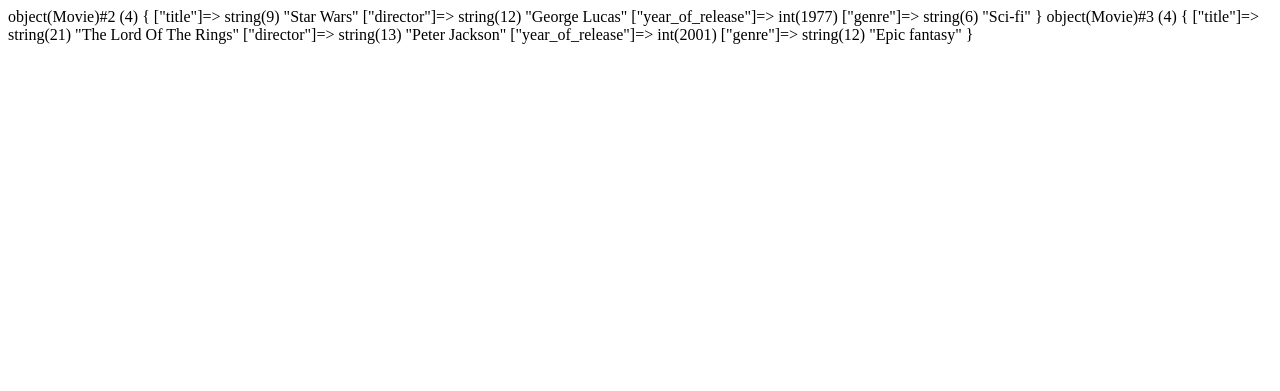
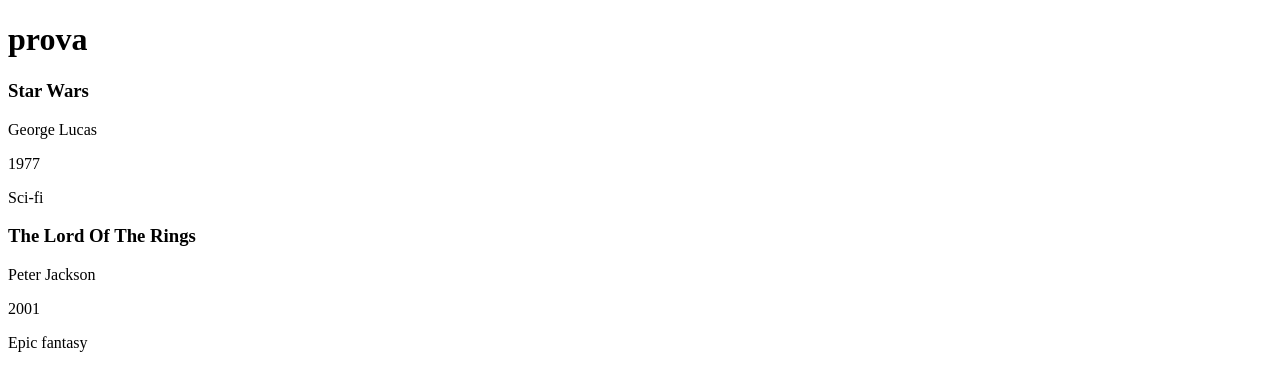
Before and after one commit to MonicaDeBona/php-oop-1, a PHP site: page / in a window 1280 px wide. Shown: the top 391 px of the page. Run offline with PHP 8.4, Linux system fonts and the light colour scheme.

Commit message:
create db.php, add function getMovie

```diff
--- /dev/null
+++ b/db.php
@@ -0,0 +1,5 @@
+<?php
+$movies = [
+    new Movie('Star Wars', 'George Lucas', 1977, 'Sci-fi'),
+    new Movie('The Lord Of The Rings', 'Peter Jackson', 2001, 'Epic fantasy')
+];
--- a/index.php
+++ b/index.php
@@ -2,6 +2,7 @@
 <html lang="en">
 <?php
 require_once __DIR__ . '/models/Movie.php';
+require_once __DIR__ . '/db.php';
 ?>
 
 <head>
@@ -12,7 +13,14 @@ require_once __DIR__ . '/models/Movie.php';
 </head>
 
 <body>
-
+    <h1>prova</h1>
+    <div class="container_movie">
+        <?php
+        foreach ($movies as $movie) {
+            echo $movie->getMovie();
+        }
+        ?>
+    </div>
 </body>
 
 </html>
--- a/models/Movie.php
+++ b/models/Movie.php
@@ -17,14 +17,13 @@ class Movie
         $this->genre = $_genre;
     }
     //metodi
-    public function getTitle()
+    public function getMovie()
     {
-        return $this->title;
+        return '<div class="movie-card">'
+            . "<h3> $this->title </h3>"
+            . "<p> $this->director </p>"
+            . "<p> $this->year_of_release </p>"
+            . "<p> $this->genre </p>"
+            . '</div>';
     }
 }
-
-$starWars = new Movie('Star Wars', 'George Lucas', 1977, 'Sci-fi');
-var_dump($starWars);
-
-$lotr = new Movie('The Lord Of The Rings', 'Peter Jackson', 2001, 'Epic fantasy');
-var_dump($lotr);
```
